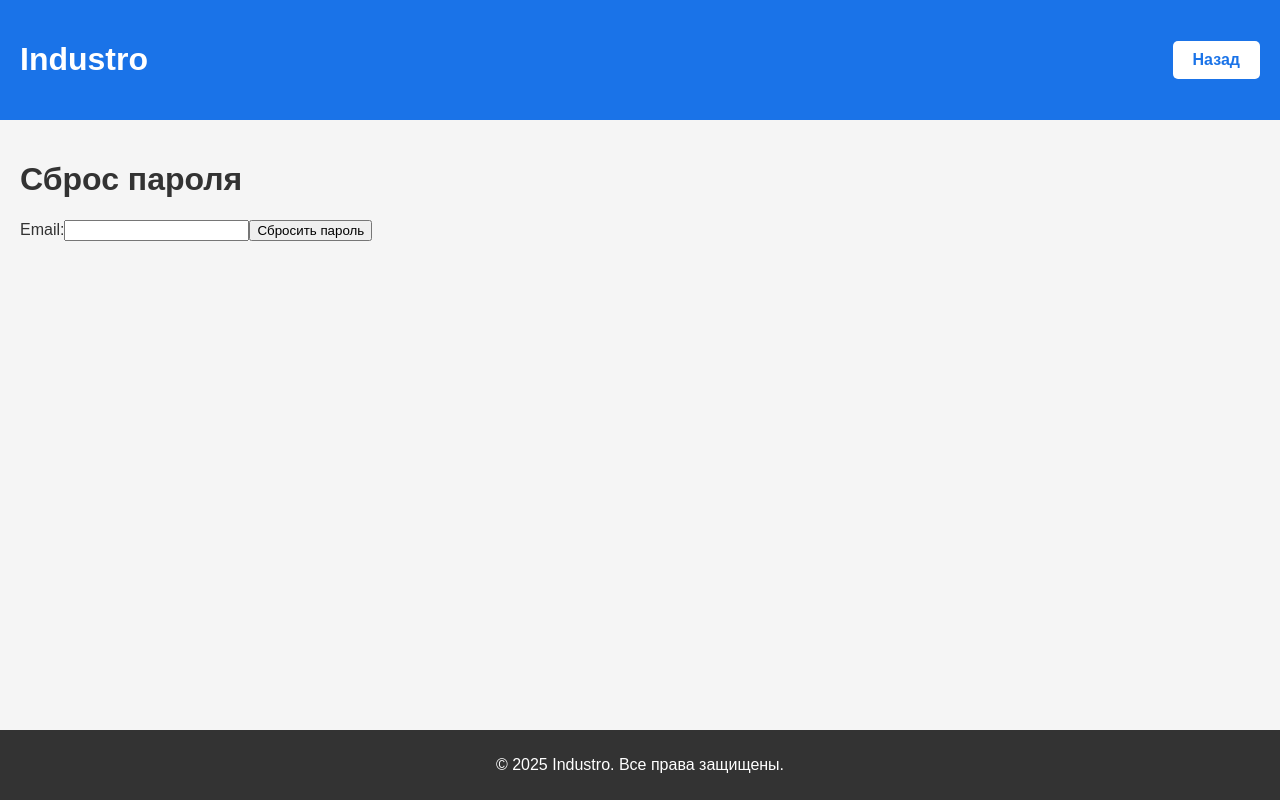
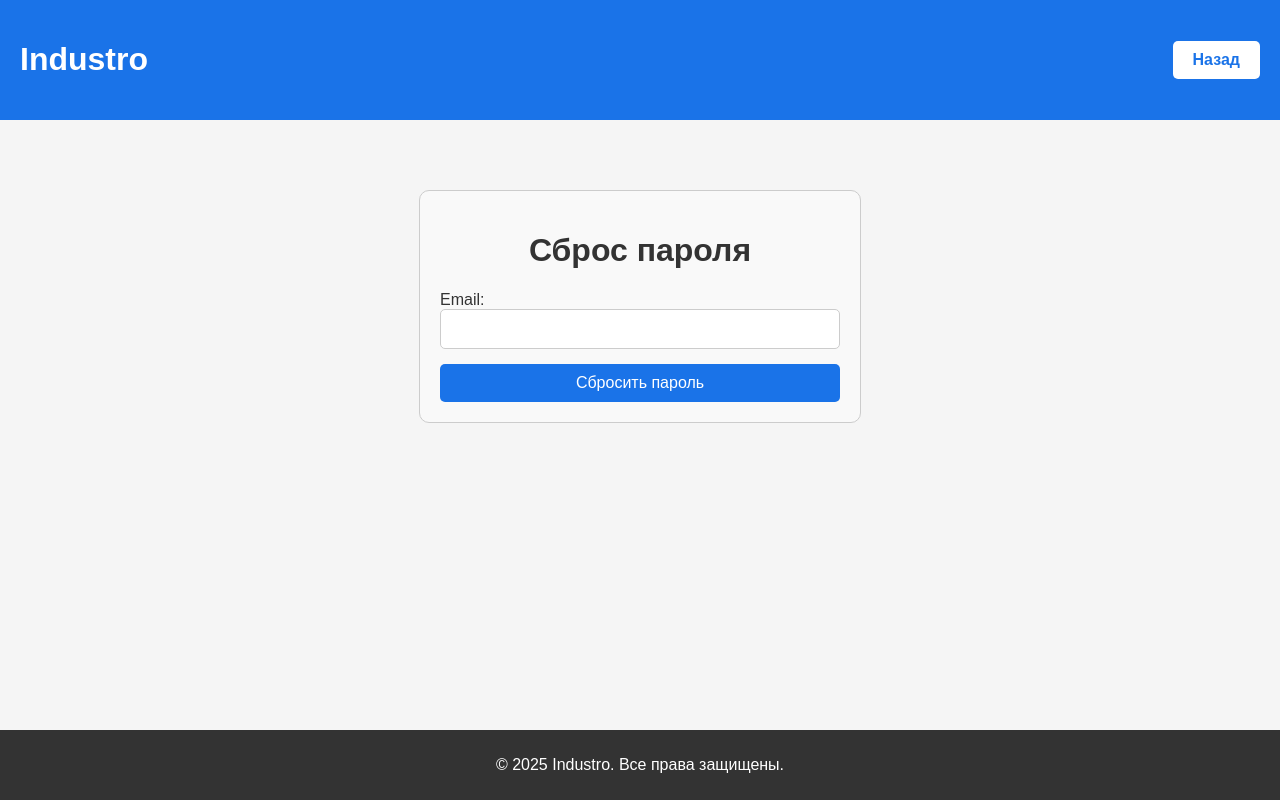
Before and after one commit to 33322111/industro, a React (Vite) app in the folder frontend/: page /password-reset in a window 1280 px wide. Built offline with nearby package versions, Linux system fonts and the light colour scheme.

Commit message:
Added password reset form

```diff
--- a/frontend/src/pages/Login.jsx
+++ b/frontend/src/pages/Login.jsx
@@ -57,6 +57,12 @@ const Login = ({ onLogin }) => {
           </button>
         </form>
         {error && <p style={styles.error}>{error}</p>}
+        <button
+            onClick={() => navigate("/password-reset")}
+            style={styles.linkButton}
+        >
+          Восстановить пароль
+        </button>
       </div>
   );
 };
--- a/frontend/src/pages/PasswordReset.jsx
+++ b/frontend/src/pages/PasswordReset.jsx
@@ -19,24 +19,72 @@ const PasswordReset = () => {
   };
 
   return (
-    <div>
+    <div style={styles.container}>
       <h1>Сброс пароля</h1>
-      <form onSubmit={handleSubmit}>
-        <label>
+      <form onSubmit={handleSubmit} style={styles.form}>
+        <label style={styles.label}>
           Email:
           <input
             type="email"
             value={email}
             onChange={(e) => setEmail(e.target.value)}
             required
+            style={styles.input}
           />
         </label>
-        <button type="submit">Сбросить пароль</button>
+        <button type="submit" style={styles.button}>
+          Сбросить пароль
+        </button>
       </form>
-      {message && <p style={{ color: "green" }}>{message}</p>}
-      {error && <p style={{ color: "red" }}>{error}</p>}
+      {message && <p style={styles.success}>{message}</p>}
+      {error && <p style={styles.error}>{error}</p>}
     </div>
   );
 };
 
+const styles = {
+  container: {
+    maxWidth: "400px",
+    margin: "50px auto",
+    padding: "20px",
+    border: "1px solid #ccc",
+    borderRadius: "10px",
+    backgroundColor: "#f9f9f9",
+    textAlign: "center",
+  },
+  form: {
+    display: "flex",
+    flexDirection: "column",
+    gap: "15px",
+  },
+  label: {
+    display: "flex",
+    flexDirection: "column",
+    textAlign: "left",
+  },
+  input: {
+    padding: "10px",
+    fontSize: "16px",
+    borderRadius: "5px",
+    border: "1px solid #ccc",
+  },
+  button: {
+    padding: "10px 20px",
+    fontSize: "16px",
+    backgroundColor: "#1a73e8",
+    color: "white",
+    border: "none",
+    borderRadius: "5px",
+    cursor: "pointer",
+  },
+  success: {
+    color: "green",
+    fontWeight: "bold",
+  },
+  error: {
+    color: "red",
+    fontWeight: "bold",
+  },
+};
+
 export default PasswordReset;
```
Lines whose indentation alone changed are shown as unchanged.
